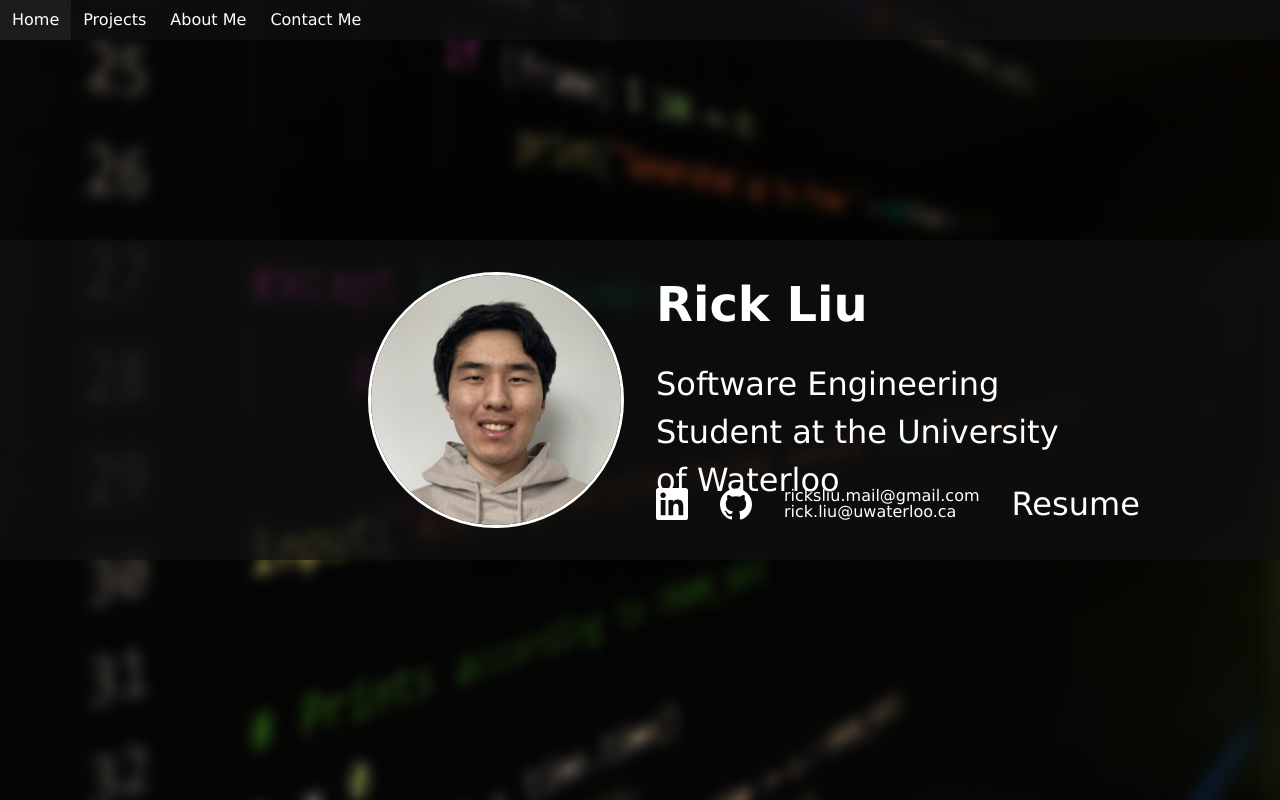
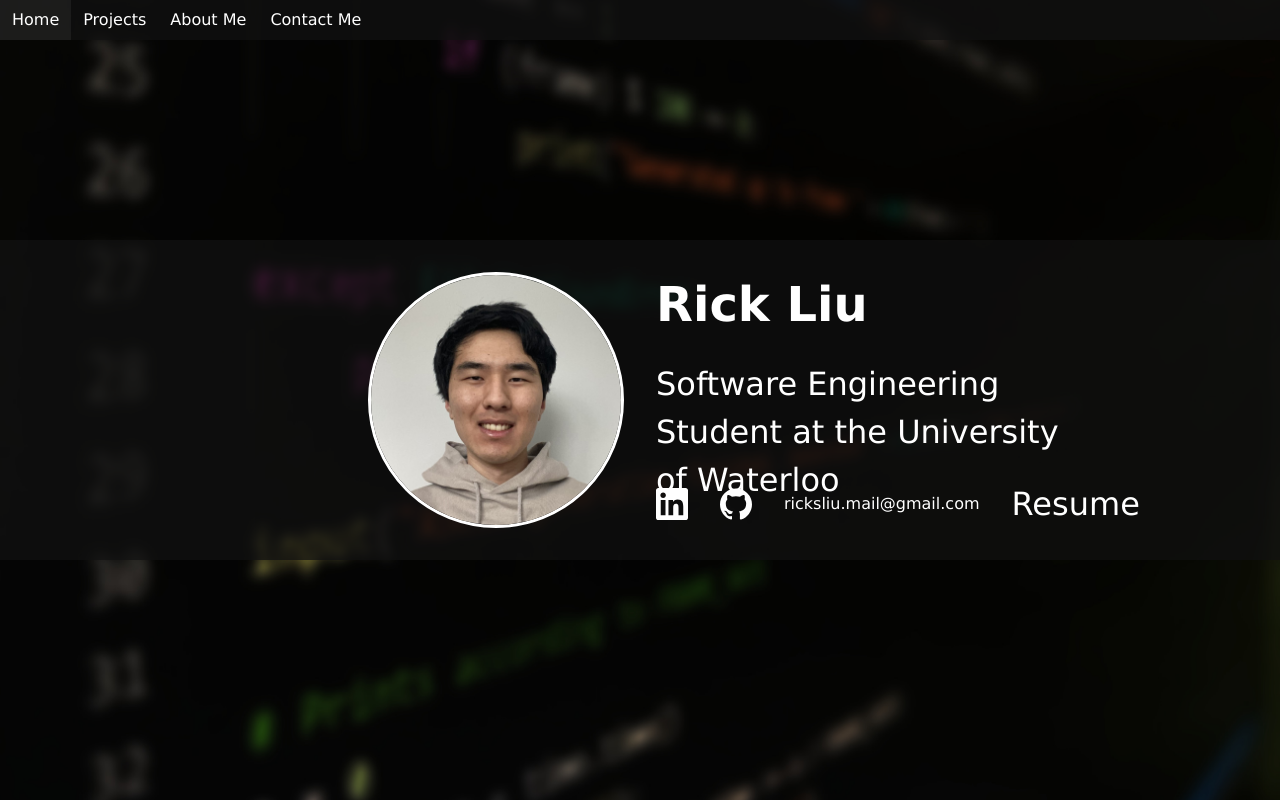
Before and after one commit to ricksliu/ricksliu.github.io, a plain HTML site: page docs/index.html in a window 1280 px wide. Drawn offline with Linux system fonts and the light colour scheme; a web font is replaced by a local one.

Commit message:
Hide school email

```diff
--- a/docs/index.html
+++ b/docs/index.html
@@ -45,9 +45,9 @@
           <a class="email-container" href="mailto:ricksliu.mail@gmail.com">
             <div class="email">ricksliu.mail@gmail.com</div>
           </a>
-          <a class="email-container" href="mailto:rick.liu@uwaterloo.ca">
+          <!-- <a class="email-container" href="mailto:rick.liu@uwaterloo.ca">
             <div class="email">rick.liu@uwaterloo.ca</div>
-          </a>
+          </a> -->
         </div>
 
         <a class="resume-container" href="assets/resume.pdf" target="_blank" rel="noopener noreferrer">
```
